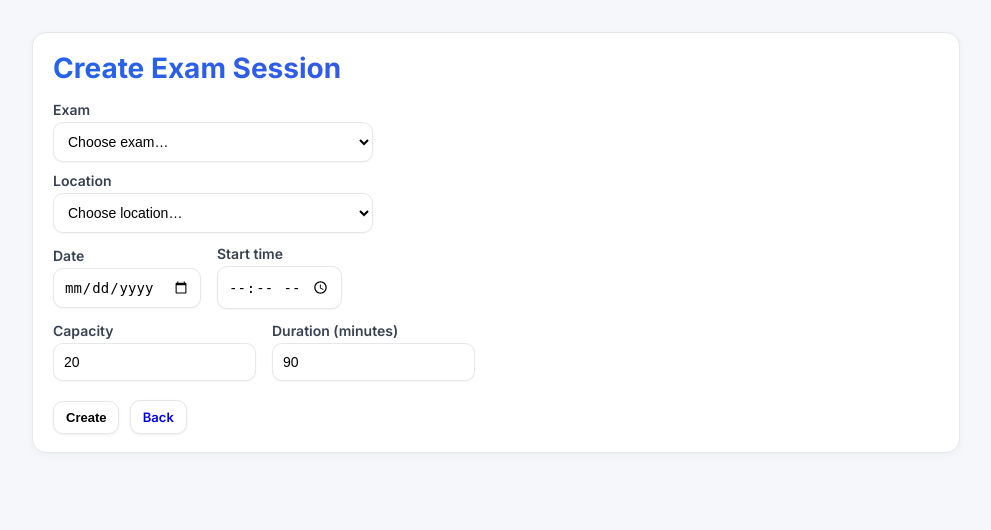
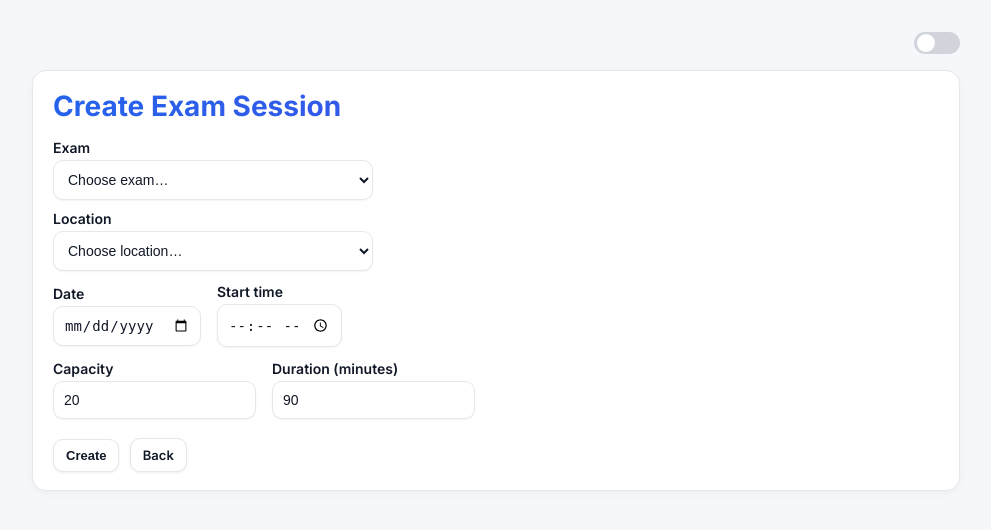
Before and after one commit to DanielRamos69/exam_reg_tristan, a Flask app: template templates/faculty_new_session.html in a window 1280 px wide. Shown: the top 530 px of the page, without its empty margins (144-1135 px from the left). Run offline with Flask 3, Linux system fonts and the light colour scheme; the template is opened without the code that fills it, so the values that code supplies are empty.

Commit message:
Enhance dark mode styling and add toggle switch
Updated styles for dark mode and light mode, including background, text colors, and borders. Added a dark mode toggle switch to the HTML structure.

```diff
--- a/templates/faculty_new_session.html
+++ b/templates/faculty_new_session.html
@@ -14,20 +14,75 @@
 
   <style>
     * { box-sizing:border-box; }
+
+    /* ----------------------------------------------------
+       🔵 DARK MODE VARIABLES (MATCHES FACULTY DASHBOARD)
+       ---------------------------------------------------- */
     :root {
+      --csn-blue: #00345f;
+      --csn-gold: #ffb81c;
+
+      --bg:#f5f7fa;
+      --fg:#111827;
+      --card-bg:#ffffff;
+      --border:#e5e7eb;
+      --subtext:#6b7280;
+
       --bd:#e5e7eb;
       --muted:#6b7280;
       --blue:#2563eb;
       --indigo:#4f46e5;
     }
+    .dark-mode {
+      --bg:#0f172a;
+      --fg:#f3f4f6;
+      --card-bg:#1e293b;
+      --border:#334155;
+      --subtext:#cbd5e1;
+
+      --bd:#334155;
+    }
+
     body {
       font-family:'Inter', system-ui, Arial, sans-serif;
-      background:#f5f7fa;
+      background:var(--bg);
       max-width:960px;
       margin:2rem auto;
       padding:0 1rem;
-      color:#111827;
+      color:var(--fg);
     }
+
+    /* ----------------------------------------------------
+       🔵 DARK MODE TOGGLE BUTTON (Header-less version)
+       ---------------------------------------------------- */
+    .toggle-container {
+      display:flex;
+      justify-content:flex-end;
+      margin-bottom:1rem;
+    }
+    .toggle-btn {
+      width:46px;
+      height:22px;
+      background:#d1d5db;
+      border-radius:999px;
+      position:relative;
+      cursor:pointer;
+    }
+    .toggle-circle {
+      width:18px;
+      height:18px;
+      background:white;
+      border-radius:50%;
+      position:absolute;
+      top:2px;
+      left:3px;
+      transition:all 0.25s ease;
+    }
+    .dark-mode .toggle-circle {
+      transform: translateX(24px);
+    }
+
+    /* ----------------------------------------------- */
 
     h1 {
       font-size:28px;
@@ -38,10 +93,9 @@
       -webkit-text-fill-color:transparent;
     }
 
-    /* CARD SURFACE */
     .panel, .card {
-      background:#ffffff;
-      border:1px solid var(--bd);
+      background:var(--card-bg);
+      border:1px solid var(--border);
       border-radius:14px;
       padding:18px 20px;
       margin-bottom:.8rem;
@@ -49,15 +103,14 @@
       font-size:14px;
     }
 
-    /* BUTTONS */
     .btn, button[type="submit"] {
       display:inline-flex;
       align-items:center;
       justify-content:center;
       padding:8px 12px;
-      border:1px solid var(--bd);
+      border:1px solid var(--border);
       border-radius:10px;
-      background:#fff;
+      background:var(--card-bg);
       font-size:13px;
       font-weight:600;
       text-decoration:none;
@@ -65,6 +118,7 @@
       cursor:pointer;
       transition:0.15s ease;
       margin-right:.4rem;
+      color:var(--fg);
     }
     .btn:hover, button[type="submit"]:hover {
       background:#f3f4f6;
@@ -83,18 +137,17 @@
       color:#7f1d1d;
     }
 
-    /* LAYOUT FOR INPUT ROWS */
     .row { display:flex; gap:1rem; flex-wrap:wrap; align-items:center; }
 
-    /* INPUTS & SELECTS */
     input, select {
       padding:10px;
       width:100%;
       max-width:320px;
-      border:1px solid var(--bd);
+      border:1px solid var(--border);
       border-radius:10px;
       font-size:14px;
-      background:#fff;
+      background:var(--card-bg);
+      color:var(--fg);
       box-shadow:0 1px 2px rgba(0,0,0,0.05);
       margin-top:4px;
       display:block;
@@ -104,13 +157,13 @@
       display:block;
       font-weight:600;
       font-size:14px;
-      color:#374151;
+      color:var(--fg);
       margin:0.6rem 0 0.2rem;
     }
 
     ul.messages {
-      background:#ffffff;
-      border:1px solid var(--bd);
+      background:var(--card-bg);
+      border:1px solid var(--border);
       border-left:4px solid var(--blue);
       border-radius:10px;
       padding:10px 16px;
@@ -118,16 +171,31 @@
       list-style:none;
       font-size:13px;
       box-shadow:0 1px 4px rgba(0,0,0,0.03);
+      color:var(--fg);
     }
-    ul.messages li{ margin:.35rem 0; }
-    ul.messages strong{ text-transform:capitalize; }
+    ul.messages li { margin:.35rem 0; }
 
     @media(max-width:760px){
       .row{flex-direction:column;align-items:flex-start;gap:6px;}
     }
   </style>
+
+  <!-- DARK MODE SCRIPT -->
+  <script>
+    function toggleDarkMode() {
+      document.body.classList.toggle("dark-mode");
+    }
+  </script>
+
 </head>
 <body>
+
+  <!-- 🔵 DARK MODE SWITCH ABOVE FORM -->
+  <div class="toggle-container">
+    <div class="toggle-btn" onclick="toggleDarkMode()">
+      <div class="toggle-circle"></div>
+    </div>
+  </div>
 
   <div class="panel">
     <h1>Create Exam Session</h1>
@@ -143,7 +211,7 @@
       {% endif %}
     {% endwith %}
 
-    <!-- PRESERVED FORM + FIELD NAMES + VALIDATION -->
+    <!-- PRESERVED FORM EXACTLY AS GIVEN -->
     <form method="post" action="{{ url_for('faculty_new_session') }}">
       <label>Exam
         <select name="exam_id" required>
```
